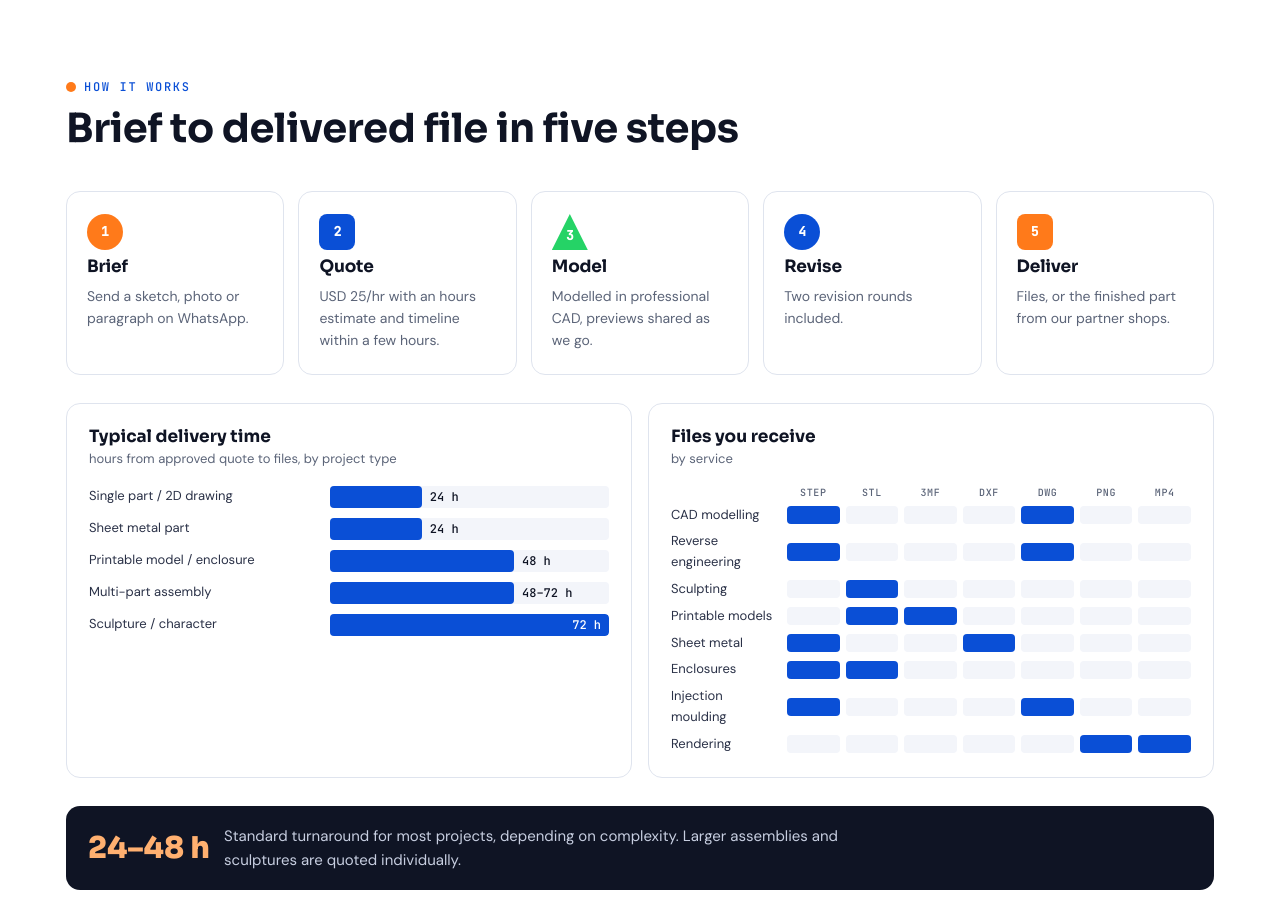
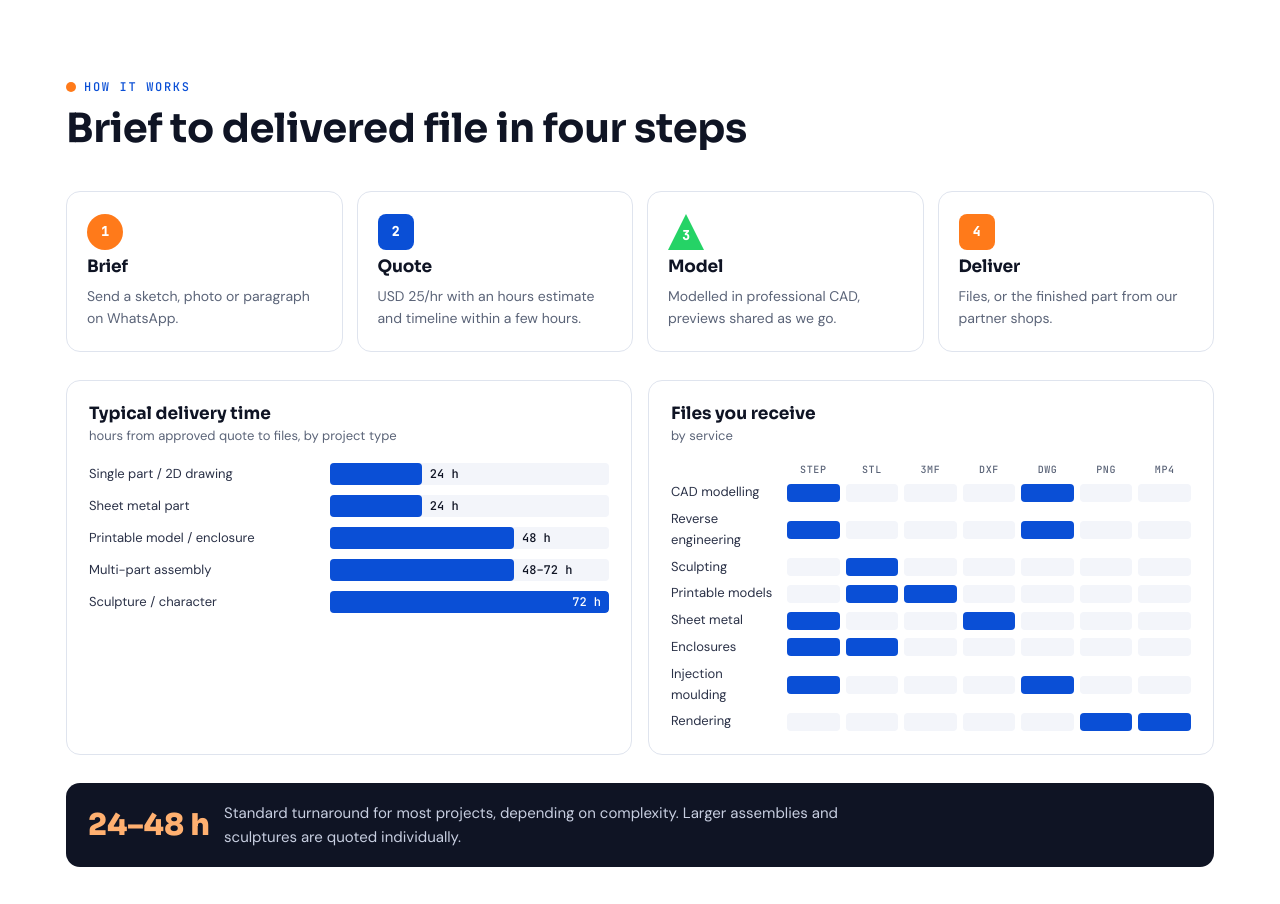
Before and after one commit to officialmodelcraft3d-maker/officialmodelcraft3d-maker.github.io, a website: page preview.html in a window 1280 px wide. Shown: the part 4783-5687 px from the top of the page. Drawn offline with Linux system fonts and the light colour scheme.

Commit message:
Process: remove Revise step, four steps
Co-Authored-By: Claude Fable 5.1 <noreply@anthropic.com>
Claude-Session: https://claude.ai/code/session_01PoPjZCRvwGvdFbpc5E93KY

```diff
--- a/preview.html
+++ b/preview.html
@@ -157,14 +157,13 @@ header{position:sticky;top:env(safe-area-inset-top,0px);z-index:20;background:rg
 @media (max-width:900px){.founder-grid{grid-template-columns:1fr}.stats{grid-template-columns:repeat(2,1fr)}}
 
 /* process */
-.steps{display:grid;grid-template-columns:repeat(5,1fr);gap:14px}
+.steps{display:grid;grid-template-columns:repeat(4,1fr);gap:14px}
 .step{padding:22px 20px;display:grid;gap:8px;align-content:start;min-width:0;border:1px solid var(--line);border-radius:14px;background:#fff}
 .step .n{width:36px;height:36px;display:grid;place-items:center;font:700 13px var(--mono);color:#fff;background:var(--blue)}
 .step:nth-child(1) .n{border-radius:50%;background:var(--orange)}
 .step:nth-child(2) .n{border-radius:8px}
 .step:nth-child(3) .n{clip-path:polygon(50% 0,100% 100%,0 100%);background:var(--green);padding-top:8px}
-.step:nth-child(4) .n{border-radius:50%}
-.step:nth-child(5) .n{border-radius:8px;background:var(--orange)}
+.step:nth-child(4) .n{border-radius:8px;background:var(--orange)}
 .step h3{font-size:17px;font-weight:700}
 .step p{font-size:14px;color:var(--muted)}
 .turn{margin-top:28px;display:flex;flex-wrap:wrap;gap:14px;align-items:center;background:var(--ink);color:#fff;border-radius:14px;padding:18px 22px}
@@ -473,14 +472,13 @@ footer{background:var(--ink);color:#aab3c8;padding-block:52px 32px;font-size:14p
   <div class="wrap">
     <div class="sec-head">
       <span class="eyebrow">How it works</span>
-      <h2 id="process-h">Brief to delivered file in five steps</h2>
+      <h2 id="process-h">Brief to delivered file in four steps</h2>
     </div>
     <div class="steps">
       <div class="step"><span class="n">1</span><h3>Brief</h3><p>Send a sketch, photo or paragraph on WhatsApp.</p></div>
       <div class="step"><span class="n">2</span><h3>Quote</h3><p>USD 25/hr with an hours estimate and timeline within a few hours.</p></div>
       <div class="step"><span class="n">3</span><h3>Model</h3><p>Modelled in professional CAD, previews shared as we go.</p></div>
-      <div class="step"><span class="n">4</span><h3>Revise</h3><p>Two revision rounds included.</p></div>
-      <div class="step"><span class="n">5</span><h3>Deliver</h3><p>Files, or the finished part from our partner shops.</p></div>
+      <div class="step"><span class="n">4</span><h3>Deliver</h3><p>Files, or the finished part from our partner shops.</p></div>
     </div>
     <div class="info">
       <figure class="chart">
```
Also changed, not shown: public/index.html (+4 -6 lines).
